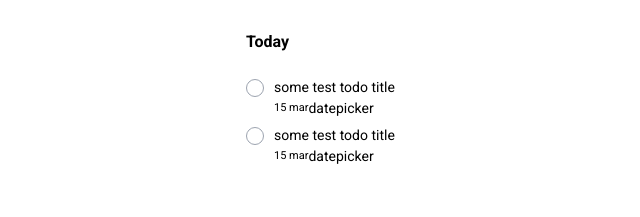
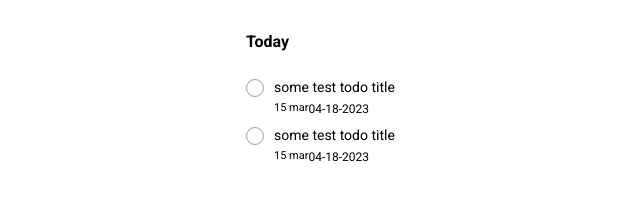
Before and after one commit to DSalimgerey/vue-todo-mvp, a Vue app: page / in a window 1280 px wide. Shown: the top 217 px of the page, without its empty margins (94-734 px from the left). Built offline with nearby package versions, Linux system fonts and the light colour scheme.

Commit message:
display selected date and temporary remove prop validation

```diff
--- a/src/components/datepicker/v-datepicker.vue
+++ b/src/components/datepicker/v-datepicker.vue
@@ -3,8 +3,9 @@ import { ref } from 'vue'
 import { onClickOutside } from '@vueuse/core'
 import { usePopper } from '../../composables/use-popper'
 import { isArray } from '../../utils'
-import { isDate, isValidRange } from './utils'
+import { format, isDate, isValidRange } from './utils'
 import VCalendar from './v-calendar.vue'
+import { BASE_DATE_FORMAT } from '../../utils/constants'
 
 export default {
   name: 'v-datepicker',
@@ -15,8 +16,7 @@ export default {
   props: {
     modelValue: {
       type: [Date, Array],
-      required: true,
-      validator: (value) => (isArray(value) ? isValidRange(value) : isDate(value))
+      required: true
     }
   },
 
@@ -53,6 +53,14 @@ export default {
     }
   },
 
+  computed: {
+    displayDate() {
+      return isArray(this.modelValue)
+        ? this.modelValue.map((d) => format(d, BASE_DATE_FORMAT)).join(' -- ')
+        : format(this.modelValue, BASE_DATE_FORMAT)
+    }
+  },
+
   methods: {
     onDateSelect(date) {
       this.$emit('update:modelValue', date)
@@ -63,7 +71,7 @@ export default {
 
 <template>
   <div ref="reference" @click="toggle">
-    <button>datepicker</button>
+    <button class="text-[12px]">{{ displayDate }}</button>
   </div>
   <teleport v-if="isOpen" to="body">
     <div ref="popper" class="bg-white">
```
